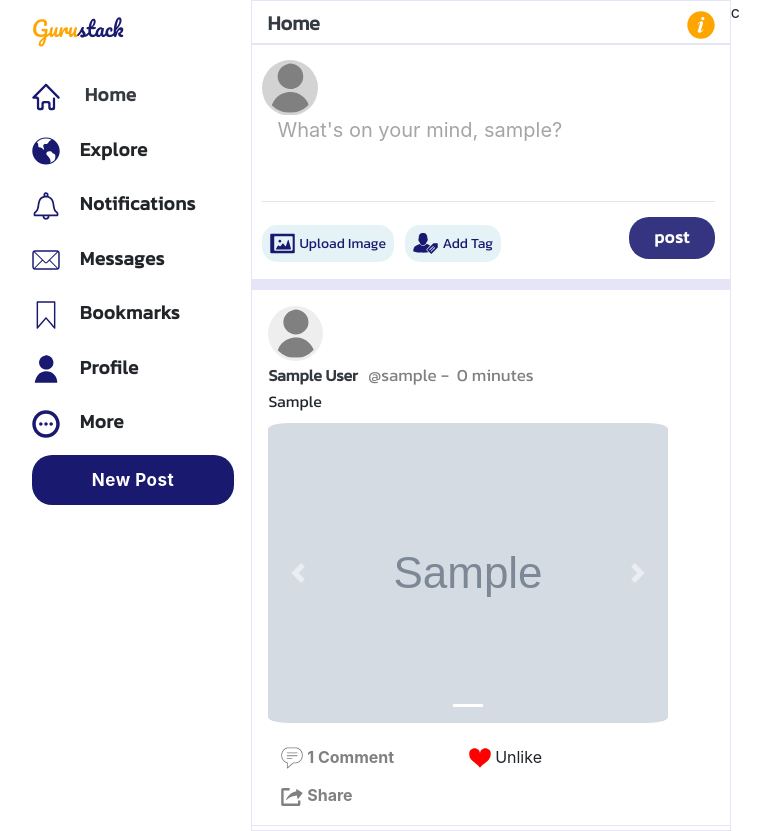
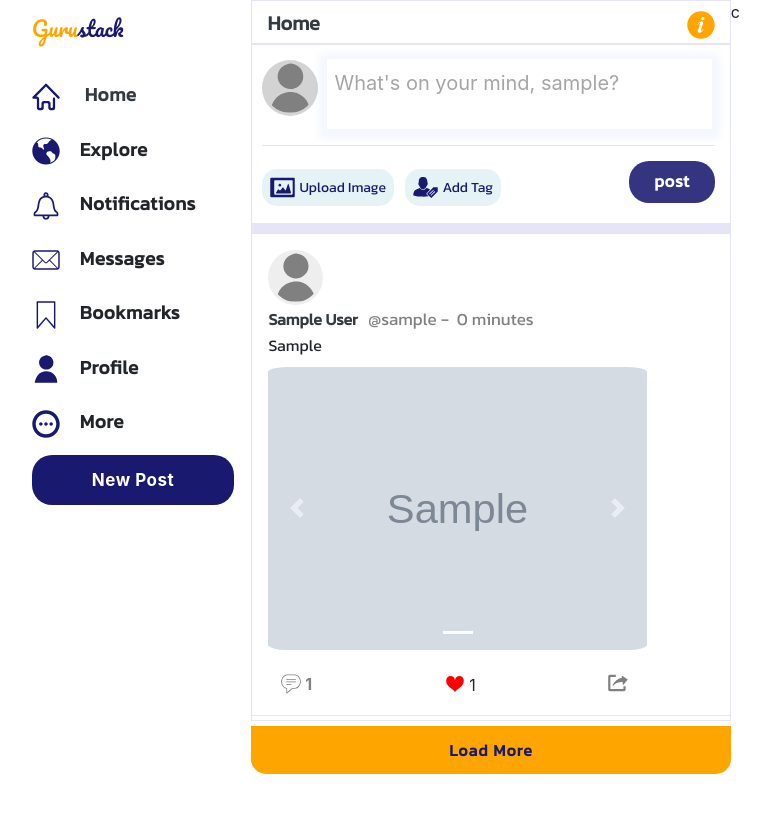
Before and after one commit to Imuhammed24/gurustack, a Django app: page /account/profile/ in a window 1280 px wide. Shown: the whole page, without its empty margins (109-879 px from the left). After the commit the page ends 774 px from the top, so only its background shows below. Run offline with Django 3.2, Linux system fonts and the light colour scheme; a user stored in the database is signed in; tables that the repository leaves empty hold one stand-in row (values such as "Sample post"); grey boxes marked "Sample" are stand-in pictures; some libraries are stand-ins or nearby versions.

Commit message:
Gurustack project begining

```diff
--- a/account/templates/account_base.html
+++ b/account/templates/account_base.html
@@ -9,7 +9,8 @@
             <span class="float-left" id="logo-in-nav"><h4 id="main-name-menu">Guru<span id="main-name-span">stack</span></h4></span>
         </p>
         <ul id="profile-base-ul" class="list-unstyled">
-                <li title="Home"><a class="text-dark no-txt-deco-li" href="{% url 'account:profile' %}"> <img src="{% static 'svg/home.svg' %}" alt=""> Home</a></li>
+            <li title="Home"><a class="text-dark no-txt-deco-li" href="{% url 'account:profile' %}"> <img
+                    src="{% static 'svg/home.svg' %}" alt=""> Home</a></li>
             <li><img src="{% static 'svg/explore.svg' %}" alt="">Explore</li>
             <li><img src="{% static 'svg/notification.svg' %}" alt="">Notifications</li>
             <li><img src="{% static 'svg/messages.svg' %}" alt="">Messages</li>
@@ -21,7 +22,7 @@
     </div>
 
     <div id="account-base-section-middle-div">
-            <div>
+        <div id="account-base-section-middle-div-content">
             <div id="middle-div-top">
                 <div id="middle-div-top-content-div">
                     <h4><a class="text-dark no-txt-deco" href="{% url 'account:profile' %}">Home</a></h4>
@@ -32,16 +33,17 @@
             <div id="middle-div-middle">
                 <div id="middle-div-middle-content-div">
                     <img id="profile-pix" src="{% static 'svg/male-profile.svg' %}" alt="">
-                        <form id="create-post-form" method="post" action="{% url 'posts:create-post' %}" enctype="multipart/form-data">
+                    <form id="create-post-form" method="post" action="{% url 'posts:create-post' %}"
+                          enctype="multipart/form-data">
                         {% csrf_token %}
 
-                            <textarea class="create-post-textarea" name="article" id="post" placeholder="What's on your mind, {{ request.user.username }}?"></textarea>
+                        <textarea class="create-post-textarea" name="article" id="post"
+                                  placeholder="What's on your mind, {{ request.user.username }}?"></textarea>
 
                         <span id="tags-span">
+                            {{ tag_form.as_p }}
+                            </span>
 
-                            <br> <br>
-                            {{ tag_form.as_p}}
-                            </span>
                         <hr id="create-post-hr">
                         <div class="clearfix d-block" id="post-uploaded_images_div">
                             <img class="post-uploaded-img" id="output1"/>
@@ -54,10 +56,15 @@
                         <div class="clearfix d-block mt-3">
                             <span id="create-post-icon-span">
 
-                                <label id="image-label" title="Upload an image" for="image"><img class="upload-img-img" src="{% static 'svg/upload-img.svg' %}" alt="upload image"><span class="upload-img-txt ml-1">Upload Image</span></label>
+                                <label id="image-label" title="Upload an image" for="image"><img class="upload-img-img"
+                                                                                                 src="{% static 'svg/upload-img.svg' %}"
+                                                                                                 alt="upload image"><span
+                                        class="upload-img-txt ml-1">Upload Image</span></label>
                                 {{ image_form }}
 
-                                <label onclick="myFunction()" id="add-tag-label" title="Tag a user" for="tags"><img class="upload-img-img" src="{% static 'svg/add-tag.svg' %}" alt="tag user"><span class="upload-img-txt ml-1">Add Tag</span></label>
+                                <label onclick="myFunction()" id="add-tag-label" title="Tag a user" for="tags"><img
+                                        class="upload-img-img" src="{% static 'svg/add-tag.svg' %}" alt="tag user"><span
+                                        class="upload-img-txt ml-1">Add Tag</span></label>
 
                                 <input type="submit" value="post" class="submit-create-post">
 
@@ -76,6 +83,11 @@
                 </div>
             </div>
         </div>
+        <div id="loadMore-div" class="mb-2">
+            <center>
+                <a class="btn w-100" id="loadMore" href="">Load More</a>
+            </center>
+        </div>
     </div>
 
     <div id="account-base-section-right-div">c</div>
--- a/account/views.py
+++ b/account/views.py
@@ -47,10 +47,11 @@ def account_view(request):
     posts = Post.objects.all()
     for post in posts:
         if post.users_like.filter(id=request.user.id).exists():
-            is_liked = True
+            post.is_liked = True
+            post.total_no_likes = post.users_like.count
         else:
-            is_liked = False
-        # post.total_no_likes = post.users_like.count
+            post.is_liked = False
+            post.total_no_likes = post.users_like.count
 
     context = {'display_section': 'dashboard',
                'html_title': f'{request.user} account',
@@ -58,7 +59,6 @@ def account_view(request):
                'image_form': image_form,
                'posts': posts,
                'comment_form': comment_form,
-               'is_liked': is_liked,
                # 'total_no_likes': post.users_like.count,
                }
 
@@ -124,14 +124,17 @@ def post_like(request):
     post = get_object_or_404(Post, id=post_id)
     if post.users_like.filter(id=request.user.id).exists():
         post.users_like.remove(request.user)
-        is_liked = False
+        post.is_liked = False
+        post.total_no_likes = post.users_like.count
+
     else:
         post.users_like.add(request.user)
-        is_liked = True
+        post.is_liked = True
+        post.total_no_likes = post.users_like.count
 
     context = {'post': post,
-               'is_liked': is_liked,
-               # 'total_no_likes': post.users_like.count,
+               'is_liked': post.is_liked,
+               'total_no_likes': post.users_like.count,
                }
     if request.is_ajax():
         html = render_to_string('posts/like_section.html', context, request=request)
--- a/posts/forms.py
+++ b/posts/forms.py
@@ -30,7 +30,7 @@ class ImageForm(forms.ModelForm):
 
 class CommentForm(forms.ModelForm):
     content = forms.CharField(label='',
-                              widget=forms.Textarea(attrs={'placeholder': 'Type your response', 'rows': '1'}))
+                              widget=forms.Textarea(attrs={'placeholder': 'Type your response', 'id': False, 'rows': '1'}))
 
     class Meta:
         model = Comment
--- a/posts/templates/posts/like_section.html
+++ b/posts/templates/posts/like_section.html
@@ -1,23 +1,23 @@
 {% load static %}
 
-<div id="like-section">
+<div id="like-section{{post.id}}">
     <a title="Add Comment" onclick="showHideComment(post={{forloop.counter0}})" class="mr btn">
-        <img src="{% static 'svg/comment-post.svg' %}" alt=""> {{post.comments.count }}
-        Comment{{post.comments.count|pluralize}}
+        <img class="mb-1" src="{% static 'svg/comment-post.svg' %}" alt=""> {{post.comments.count }}
+<!--        Comment{{post.comments.count|pluralize}}-->
     </a>
 
-<span title="Like Post" id="like_unlike_section" class="mr">
+    <span title="Like Post" id="like_unlike_section" class="mr">
     <form action="{% url 'account:like-post' %}" class="d-inline">
         {% csrf_token %}
-            <button onclick="likePost()" type="submit" id="{{post.id}}" name="post_id" value="{{ post.id }}" class="btn">
-                {% if is_liked %}
-                    <img src="{% static 'svg/unlike.svg' %}" alt=""> Unlike
+            <button type="submit" id="like" name="post_id" value="{{ post.id }}" class="btn like">
+                {% if post.is_liked %}
+                    <img class="mb-1" src="{% static 'svg/unlike.svg' %}" alt=""> {{post.total_no_likes}}
                 {% else %}
-                    <img src="{% static 'svg/like-btn.svg' %}" alt=""> Like
+                    <img src="{% static 'svg/like-btn.svg' %}" alt=""> {{post.total_no_likes}}
                 {% endif %}
             </button>
     </form>
 </span>
 
-    <a title="Share Post" class="btn"> <img src="{% static 'svg/share-post.svg' %}" alt=""> Share</a>
+    <a title="Share Post" class="btn"> <img class="mb-1" src="{% static 'svg/share-post.svg' %}" alt=""></a>
 </div>
--- a/posts/templates/posts/list.html
+++ b/posts/templates/posts/list.html
@@ -3,7 +3,7 @@
 
 <div id="post-list" class="mb-1">
     {% for post in posts %}
-    <div id="post-wrapper">
+    <div id="post-wrapper" class="post-wrapper blogBox">
         <div class="m-3">
             <div class="clearfix" id="post-author-img-div"><img id="author-profile-pix" src="{% static 'svg/male-profile.svg' %}" alt=""></div>
             <div class="clearfix" id="post-info">
@@ -47,7 +47,7 @@
                     <form action="{% url 'posts:add-comment' post.id %}" method="post">
                         {% csrf_token %}
                         {{ comment_form }}
-                        <input id="comment-button" type="submit" value="Reply">
+                        <input class="comment-button" type="submit" value="Reply">
                     </form>
                 </div>
 
--- a/static/css/style.css
+++ b/static/css/style.css
@@ -552,8 +552,12 @@ body{
     width: 48%;
     display: inline;
     float: left;
+
+    min-height: 100vh;
+}
+
+#account-base-section-middle-div-content{
     border: 1px solid #e5e5f7;
-    min-height: 100vh;
 }
 
 #account-base-section-right-div{
@@ -643,19 +647,28 @@ body{
     float: left;
 }
 
+.create-post-textarea:focus{
+    outline: none;
+    border: 2px solid lightgray;
+    /*background-color: whitesmoke;*/
+    /*background-color: rgba(173, 216, 230, 0.11);*/
+    /*background-color: rgba(102, 141, 255, 0.06);*/
+}
+
 .create-post-textarea{
     margin-top: -1px;
+    margin-left: 9px;
     border: unset;
     clear-side: right;
     overflow: hidden;
     resize: none;
-    /*scrollbar-base-color: white;*/
-    width: 90%;
-    resize: unset;
+    width: 85%;
+    /*resize: unset;*/
     min-height: 70px;
     max-height: 250px;
-    padding: 0px 15px;
-    border: unset;;
+    padding: 9px 7px;
+    box-shadow: rgba(102, 141, 255, 0.07) 0px 2px 7px 8px;
+
 }
 
 .create-post-textarea::placeholder{
@@ -801,7 +831,8 @@ body{
 }
 
 #post-info{
-    display: inline-table;
+    display: inline;
+    width: 85%;
     float: left;
 }
 
@@ -856,12 +886,31 @@ body{
     text-decoration:  none;
     color: gray;
     font-weight: bold;
-
 }
 
 #like-nd-comment-bar .mr{
-    margin-right: 11%;
+    margin-right: 27%;
     /*padding-bottom: 20px;*/
+}
+
+.blogBox{
+    display: none;
+}
+
+#loadMore-div{
+    background-color: orange;
+    width: 100%;
+    padding: 5px;
+    margin-top: 5px;
+    border-bottom-left-radius: 15px;
+    border-bottom-right-radius: 15px;
+}
+
+#loadMore{
+    color: midnightblue;
+    font-weight: bolder;
+    letter-spacing: 1px;
+    font-family: Kanit, sans-serif, monospace;
 }
 
 /*#######################################################*/
--- a/templates/base.html
+++ b/templates/base.html
@@ -16,118 +16,6 @@
     <script src="{% static 'jquery/jquery.min.js' %}"></script>
     <script src="{% static 'ajax/popper.min.js' %}"></script>
 
-    <!--    <script>-->
-    <!--        function showHideComment() {-->
-    <!--            -->
-    <!--        }-->
-    <!--    </script>-->
-
-<!--    <script type="text/javascript">-->
-<!--        $(document).ready(function (event) {-->
-
-<!--            $(document).on('click', '#', function (event) {-->
-<!--                event.preventDefault();-->
-<!--                var pk = $(this).attr('value')-->
-<!--                $.ajax({-->
-<!--                    type: 'POST',-->
-<!--                    url: "{% url 'account:like-post' %}",-->
-<!--                    data: {'post_id': pk, 'csrfmiddlewaretoken': '{{ csrf_token }}'},-->
-<!--                    dataType: 'json',-->
-<!--                    success: function (response) {-->
-<!--                        $('#like-section').html(response['form'])-->
-<!--                        console.log($('#like-section').html(response['form']));-->
-<!--                    },-->
-<!--                    error: function (rs, e) {-->
-<!--                        console.log(rs.responseText);-->
-<!--                    }-->
-<!--                });-->
-<!--            });-->
-<!--        });-->
-<!--    </script>-->
-
-
-    <script>
-        function likePost(function(event){
-
-        })
-        {
-
-            }
-    </script>
-
-
-<!--        <script type="text/javascript">-->
-<!--        $(document).ready(function (event) {-->
-<!--            -->
-<!--            $(document).on('click', '*', function (event) {-->
-<!--                event.preventDefault();-->
-<!--                var pk = $(this).attr('value')-->
-<!--                $.ajax({-->
-<!--                    type: 'POST',-->
-<!--                    url: "{% url 'account:like-post' %}",-->
-<!--                    data: {'post_id': pk, 'csrfmiddlewaretoken': '{{ csrf_token }}'},-->
-<!--                    dataType: 'json',-->
-<!--                    success: function (response) {-->
-<!--                        $('#like-section').html(response['form'])-->
-<!--                        console.log($('#like-section').html(response['form']));-->
-<!--                    },-->
-<!--                    error: function (rs, e) {-->
-<!--                        console.log(rs.responseText);-->
-<!--                    }-->
-<!--                });-->
-<!--            });-->
-<!--        });-->
-<!--    </script>-->
-
-
-<!--        <script type="text/javascript">-->
-<!--        $(document).ready(function (event) {-->
-
-<!--                        function likePost() {-->
-
-
-<!--                            // $(document).on('click', 'post_id', function (event) {-->
-<!--                                event.preventDefault();-->
-<!--                                var pk = $(this).attr('value')-->
-<!--                                $.ajax({-->
-<!--                                    type: 'POST',-->
-<!--                                    url: "{% url 'account:like-post' %}",-->
-<!--                                    data: {'post_id': pk, 'csrfmiddlewaretoken': '{{ csrf_token }}'},-->
-<!--                                    dataType: 'json',-->
-<!--                                    success: function (response) {-->
-<!--                                        $('#like-section').html(response['form'])-->
-<!--                                        console.log($('#like-section').html(response['form']));-->
-<!--                                    },-->
-<!--                                    error: function (rs, e) {-->
-<!--                                        console.log(rs.responseText);-->
-<!--                                    }-->
-<!--                                });-->
-<!--                            // });-->
-<!--                        }-->
-<!--        });-->
-<!--    </script>-->
-
-
-<!--    <script type="text/javascript">-->
-<!--            function likePost(event) {-->
-<!--                event.preventDefault();-->
-<!--                var pk = $(this).attr('value');-->
-<!--                $.ajax({-->
-<!--                    type: 'POST',-->
-<!--                    url: "{% url 'account:like-post' %}",-->
-<!--                    data: {'post_id': pk, 'csrfmiddlewaretoken': '{{ csrf_token }}'},-->
-<!--                    dataType: 'json',-->
-<!--                    success: function (response) {-->
-<!--                        $('#like-section').html(response['form']);-->
-<!--                        console.log($('#like-section').html(response['form']));-->
-<!--                    },-->
-<!--                    error: function (rs, e) {-->
-<!--                        console.log(rs.responseText);-->
-<!--                    }-->
-<!--                });-->
-<!--            }-->
-<!--    </script>-->
-
 
 </head>
 
@@ -136,8 +24,11 @@
 {% endblock %}
 
 
+
 {% include 'textarea-script.html' %}
+{% include 'load-more-script.html' %}
 {% include 'display-form-image-script.html' %}
+{% include 'like-post-script.html' %}
 {% include 'limit-file-upload-script.html' %}
 {% include 'show-hide-tags-script.html' %}
 </body>
--- /dev/null
+++ b/templates/like-post-script.html
@@ -0,0 +1,22 @@
+<script type="text/javascript">
+    $(document).ready(function (event) {
+
+        $(document).on('click', '.like', function (event) {
+            event.preventDefault();
+            var pk = $(this).attr('value')
+            $.ajax({
+                type: 'POST',
+                url: "{% url 'account:like-post' %}",
+                data: {'post_id': pk, 'csrfmiddlewaretoken': '{{ csrf_token }}'},
+                dataType: 'json',
+                success: function (response) {
+                    $('#like-section' + pk).html(response['form'])
+                    console.log($('#like-section' + pk).html(response['form']));
+                },
+                error: function (rs, e) {
+                    console.log(rs.responseText);
+                }
+            });
+        });
+    });
+</script>
--- /dev/null
+++ b/templates/load-more-script.html
@@ -0,0 +1,16 @@
+<script>
+    $(document).ready(function () {
+        $(".post-wrapper").slice(0, 3).show();
+        if ($(".blogBox:hidden").length != 0) {
+            $("#loadMore").show();
+        }
+        $("#loadMore").on('click', function (e) {
+            e.preventDefault();
+            $(".post-wrapper:hidden").slice(0, 3).slideDown();
+            if ($(".post-wrapper:hidden").length == 0) {
+                $("#loadMore").fadeOut('slow');
+                $("#loadMore-div").fadeOut('slow');
+            }
+        });
+    });
+</script>
```
Also changed, not shown: other parts of static/css/style.css (+23 -7 lines), static/svg/comment-post.svg, static/svg/like-btn.svg, static/svg/share-post.svg, static/svg/unlike.svg. Lines whose indentation alone changed are shown as unchanged.
